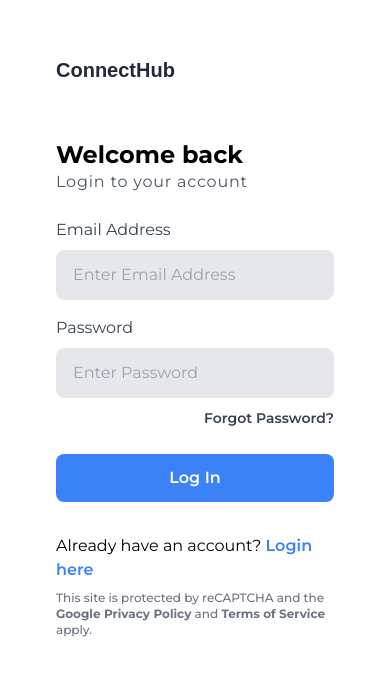
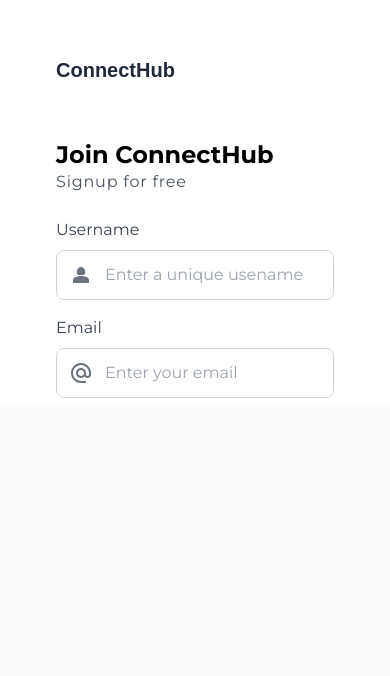
Before and after one commit to hp1203/ConnectHub, a Next.js app in the folder frontend/: page /auth/register in a window 390 px wide. Shown: the top 676 px of the page. Built offline with nearby package versions, Linux system fonts and the light colour scheme; a web font is replaced by a local one.

Commit message:
FNC: useApi hook for API call DONE

```diff
--- a/frontend/app/auth/page.tsx
+++ b/frontend/app/auth/page.tsx
@@ -1,7 +1,8 @@
+import Input from "@/UI/Input";
 import Link from "next/link";
 import React from "react";
 import { FcGoogle } from "react-icons/fc";
-
+import { MdAlternateEmail, MdLock } from "react-icons/md";
 const Auth: React.FC = () => {
   return (
     <section className="flex flex-col md:flex-row h-screen items-center">
@@ -29,30 +30,13 @@
           <form className="mt-6" action="#" method="POST">
             <div>
               <label className="block text-gray-700">Email Address</label>
-              <input
-                type="email"
-                name=""
-                id=""
-                placeholder="Enter Email Address"
-                className="w-full px-4 py-3 rounded-lg bg-gray-200 mt-2 border focus:border-blue-500 focus:bg-white focus:outline-none"
-                autofocus
-                autocomplete
-                required
-              />
+              <Input type="email" name="email" placeholder="Enter your email" icon={<MdAlternateEmail className="w-6 h-6 text-gray-500"/>}/>
             </div>
+
 
             <div className="mt-4">
               <label className="block text-gray-700">Password</label>
-              <input
-                type="password"
-                name=""
-                id=""
-                placeholder="Enter Password"
-                minlength="6"
-                className="w-full px-4 py-3 rounded-lg bg-gray-200 mt-2 border focus:border-blue-500
-                focus:bg-white focus:outline-none"
-                required
-              />
+              <Input type="password" name="password" placeholder="Enter your password" icon={<MdLock className="w-6 h-6 text-gray-500"/>}/>
             </div>
 
             <div className="text-right mt-2">
--- a/frontend/app/auth/register/page.tsx
+++ b/frontend/app/auth/register/page.tsx
@@ -1,16 +1,16 @@
+import Input from "@/UI/Input";
 import Link from "next/link";
 import React from "react";
-import { FcGoogle } from "react-icons/fc";
-
+import { MdPerson2, MdAlternateEmail, MdLock } from "react-icons/md";
 const Register: React.FC = () => {
   return (
     <section className="flex flex-col md:flex-row h-screen items-center">
-      <div className="bg-indigo-600 items-center justify-center p-5 hidden md:flex flex-[0.7] bg-[url(https://images.unsplash.com/photo-1491118217331-c147f566d809?ixlib=rb-4.0.3&ixid=M3wxMjA3fDB8MHxwaG90by1wYWdlfHx8fGVufDB8fHx8fA%3D%3D&auto=format&fit=crop&w=1589&q=80)] h-screen">
+      <div className="bg-indigo-600 items-center justify-center p-5 hidden md:flex flex-[0.7] bg-[url(https://images.unsplash.com/photo-1456428746267-a1756408f782?ixlib=rb-4.0.3&ixid=M3wxMjA3fDB8MHxwaG90by1wYWdlfHx8fGVufDB8fHx8fA%3D%3D&auto=format&fit=crop&w=1470&q=80)] h-screen">
           <h1 className="text-white font-montserrat text-center text-5xl md:text-6xl leading-normal font-semibold tracking-wider">Elevate Your Online Presence</h1>
       </div>
 
       <div
-        className="bg-white w-full flex-[0.4] flex flex-col p-14 h-screen"
+        className="bg-white w-full flex-[0.4] flex flex-col p-14 h-screen overflow-y-scroll"
       >
           <div>
             <Link
@@ -22,43 +22,24 @@
           </div>
         <div className="w-full">
           <h2 className="text-2xl md:text-3xl font-bold leading-tight mt-14">
-            Welcome back
+            Join ConnectHub
           </h2>
-          <span className="text-gray-600 font-montserrat text-base tracking-wider">Login to your account</span>
+          <span className="text-gray-600 font-montserrat text-base tracking-wider">Signup for free</span>
 
           <form className="mt-6" action="#" method="POST">
             <div>
-              <label className="block text-gray-700">Email Address</label>
-              <input
-                type="email"
-                name=""
-                id=""
-                placeholder="Enter Email Address"
-                className="w-full px-4 py-3 rounded-lg bg-gray-200 mt-2 border focus:border-blue-500 focus:bg-white focus:outline-none"
-                required
-              />
+              <label className="block text-gray-700">Username</label>
+              <Input name="username" type="text" placeholder="Enter a unique usename" required icon={<MdPerson2 className="w-6 h-6 text-gray-500"/>}/>
+            </div>
+
+            <div className="mt-4">
+              <label className="block text-gray-700">Email</label>
+              <Input name="email" type="text" placeholder="Enter your email" required icon={<MdAlternateEmail className="w-6 h-6 text-gray-500"/>}/>
             </div>
 
             <div className="mt-4">
               <label className="block text-gray-700">Password</label>
-              <input
-                type="password"
-                name=""
-                id=""
-                placeholder="Enter Password"
-                className="w-full px-4 py-3 rounded-lg bg-gray-200 mt-2 border focus:border-blue-500
-                focus:bg-white focus:outline-none"
-                required
-              />
-            </div>
-
-            <div className="text-right mt-2">
-              <a
-                href="#"
-                className="text-sm font-semibold text-gray-700 hover:text-blue-700 focus:text-blue-700"
-              >
-                Forgot Password?
-              </a>
+              <Input name="password" type="password" placeholder="Enter your password" required icon={<MdLock className="w-6 h-6 text-gray-500"/>}/>
             </div>
 
             <button
@@ -66,7 +47,7 @@
               className="w-full block bg-blue-500 hover:bg-blue-600 focus:bg-blue-600 text-white font-semibold rounded-lg
               px-4 py-3 mt-6 transition duration-150"
             >
-              Log In
+              Sign Up
             </button>
           </form>
 
--- a/frontend/package.json
+++ b/frontend/package.json
@@ -14,6 +14,7 @@
     "@types/react": "18.2.21",
     "@types/react-dom": "18.2.7",
     "autoprefixer": "10.4.15",
+    "axios": "^1.5.0",
     "eslint": "8.48.0",
     "eslint-config-next": "13.4.19",
     "next": "13.4.19",
```
Also changed, not shown: frontend/hooks/useApi.tsx (added, +52 -0 lines), 1 other file (tests, documents, lock files or other folders).
